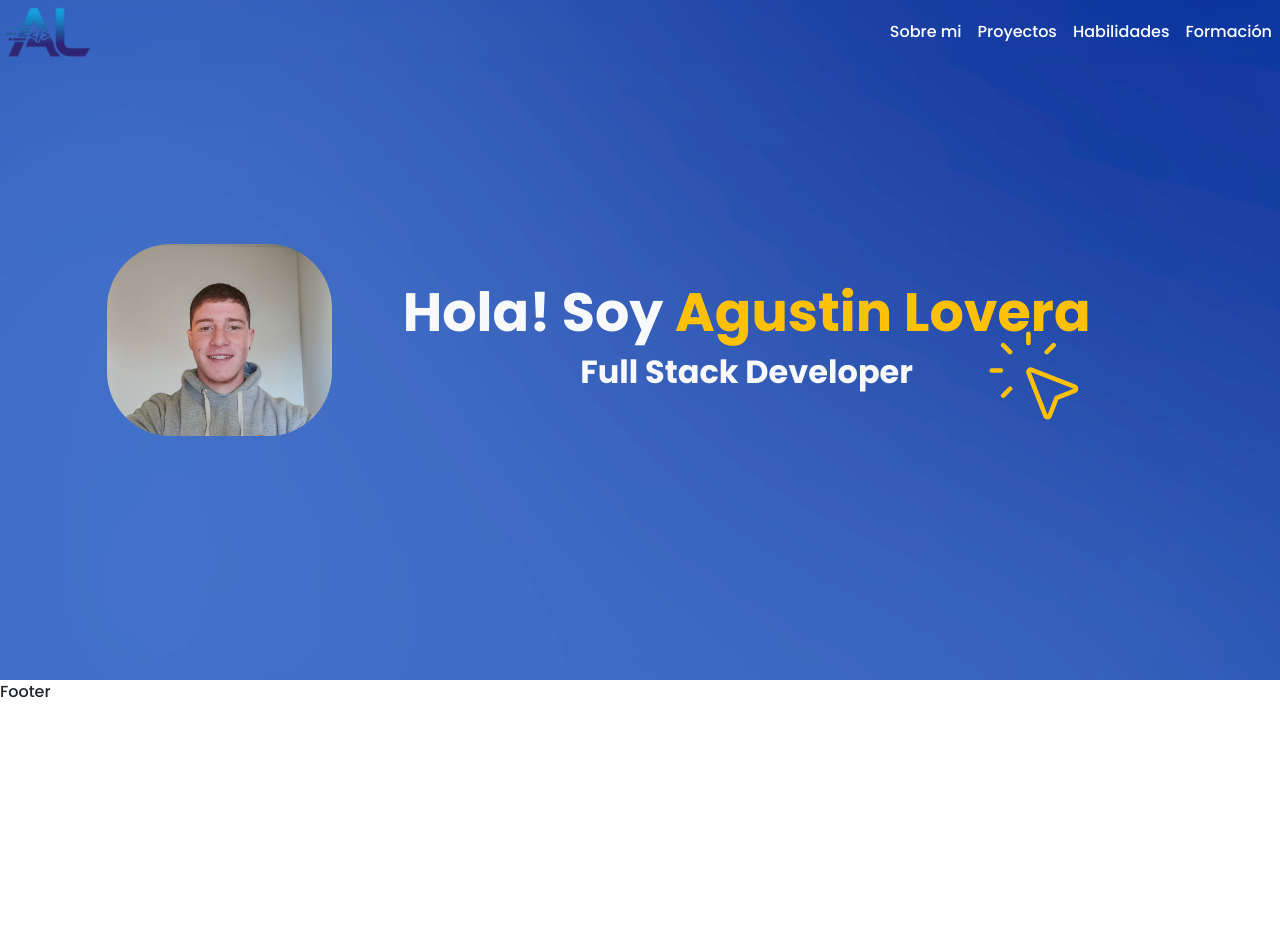
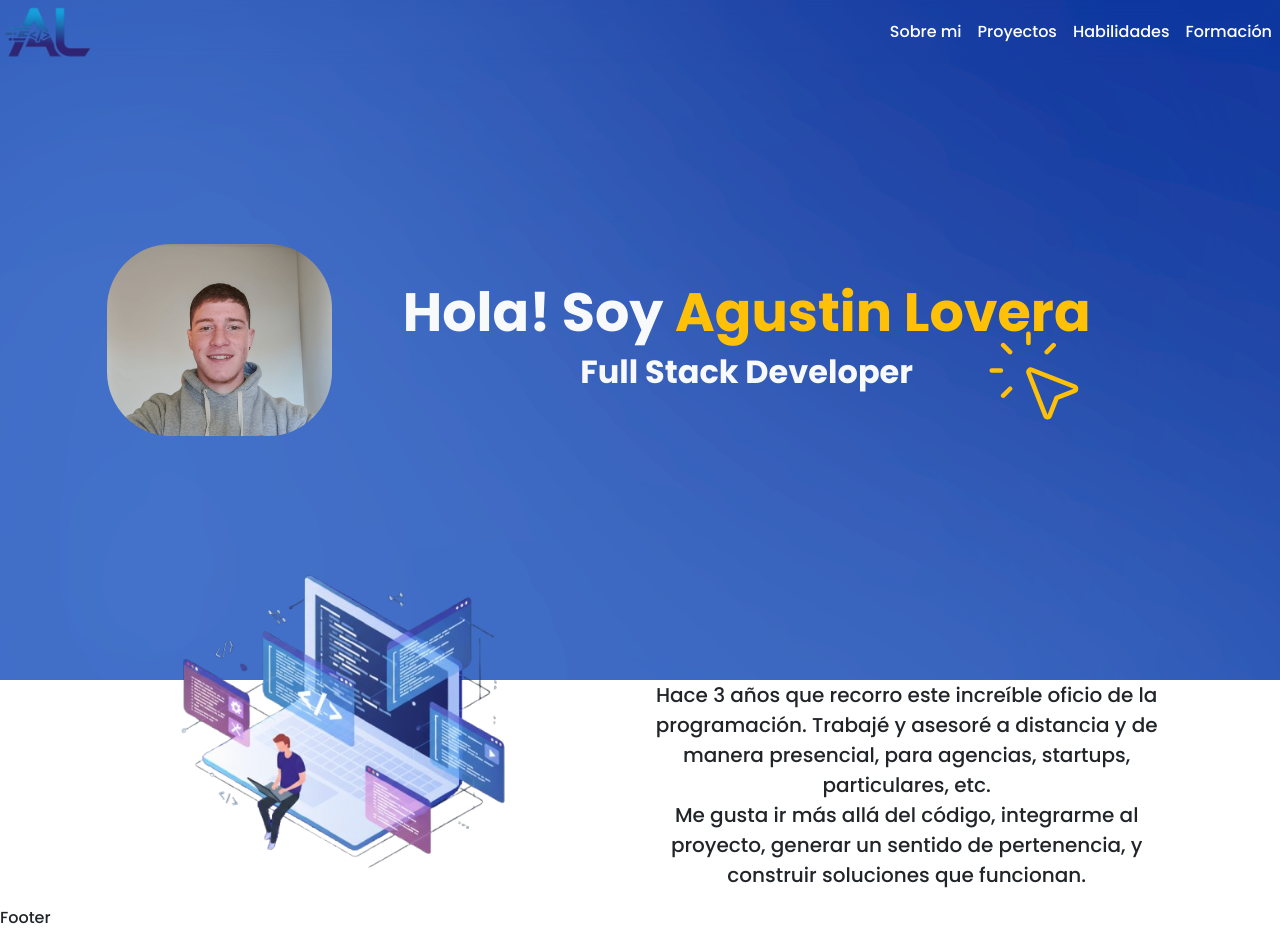
Before and after one commit to Agustin-Lovera04/AgustinLovera.dev, a React (Vite) app: page / in a window 1280 px wide. Before the commit the page ends 800 px from the top, so only its background shows below. Built offline with nearby package versions, Linux system fonts and the light colour scheme.

Commit message:
Include and Finished Sec2

```diff
--- a/src/Components/Sec2/Sec2.jsx
+++ b/src/Components/Sec2/Sec2.jsx
@@ -1,10 +1,22 @@
-import React from 'react'
-
+import graphElementSc2 from "../../assets/elemento_sc2.png";
+import './Sec2_Style.css'
 const Sec2 = () => {
   return (
-    <div>
+    <div className="d-flex flex-column-reverse flex-md-row justify-content-center align-items-center">
+      <div className="col-10 col-md-5">
+        <img src={graphElementSc2} alt="" className="graphElementSc2" />
+      </div>
+      <div className="col-10 col-md-5">
+        <p className="var-txt text-center text-md-left">
+          Hace 3 años que recorro este increíble oficio de la programación.
+          Trabajé y asesoré a distancia y de manera presencial, para agencias,
+          startups, particulares, etc. <br />
+          Me gusta ir más allá del código, integrarme al proyecto, generar un
+          sentido de pertenencia, y construir soluciones que funcionan.
+        </p>
+      </div>
     </div>
-  )
-}
+  );
+};
 
-export default Sec2
+export default Sec2;
--- /dev/null
+++ b/src/Components/Sec2/Sec2_Style.css
@@ -0,0 +1,10 @@
+.graphElementSc2{
+    width: 90%;
+    margin-top: -8rem;
+}
+
+@media (max-width:768px) {
+    .graphElementSc2{
+        margin-top: 0;
+    }
+}
```
